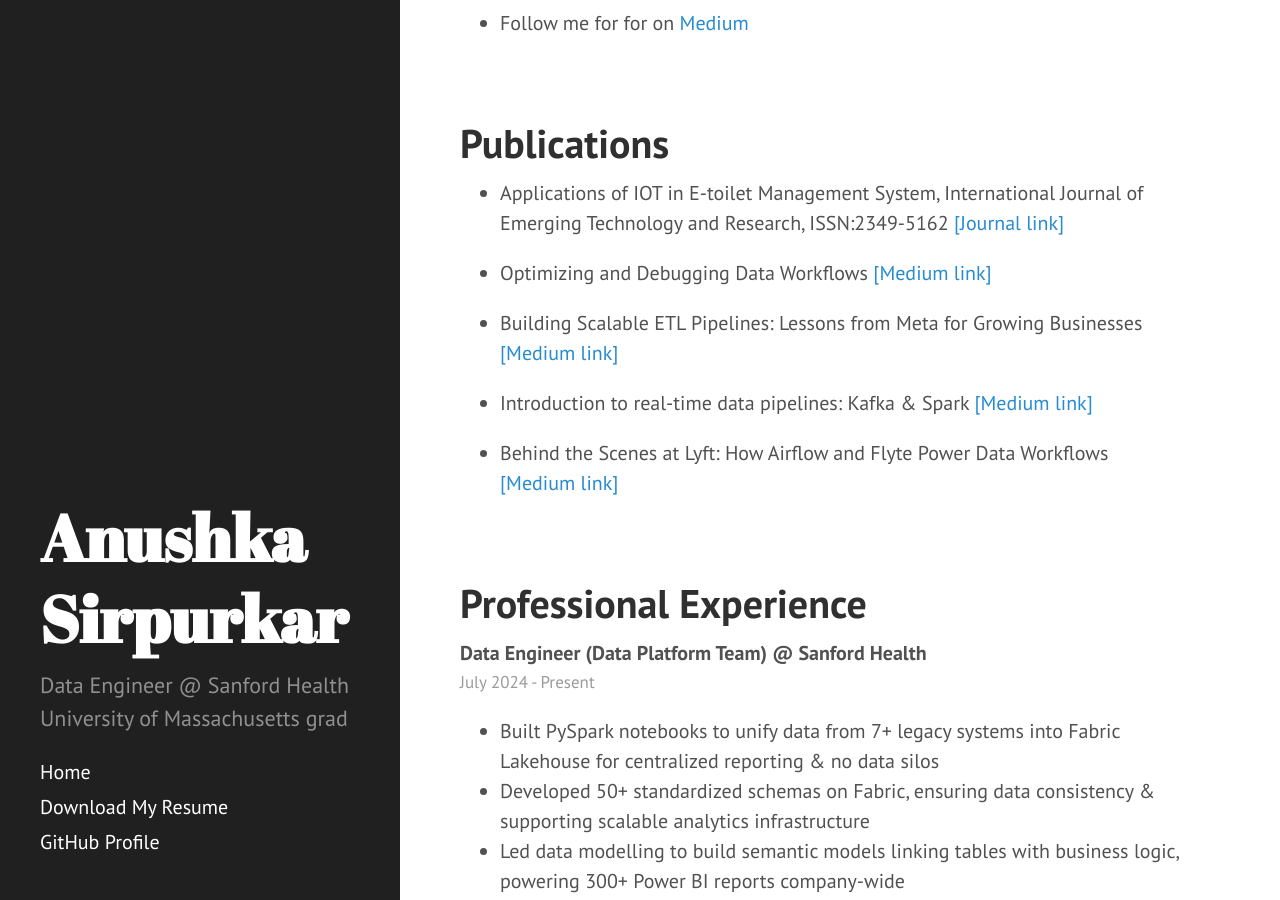
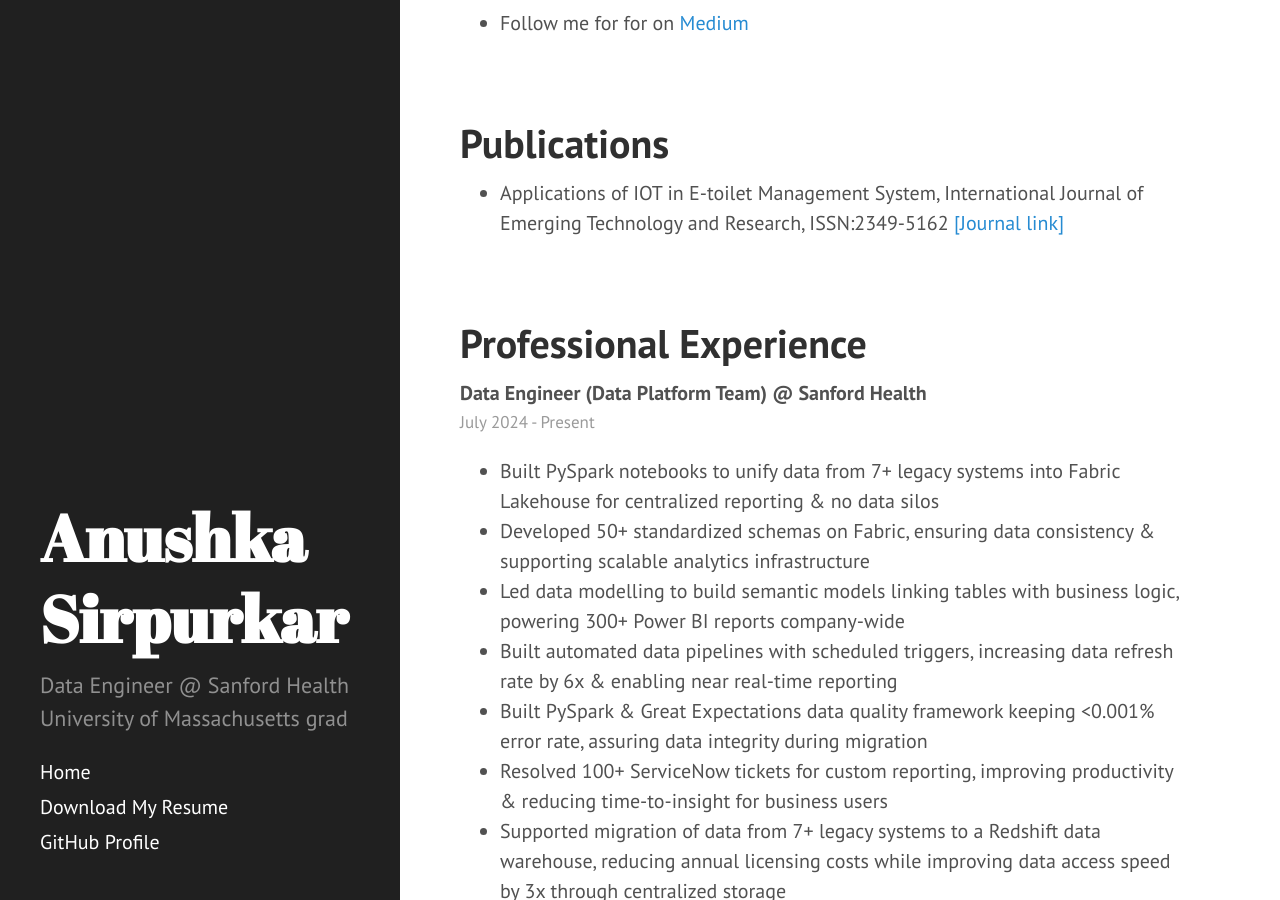
Before and after one commit to aspk74/anushkasirpurkar.github.io, a Jekyll site: the page built from index.html, in a window 1280 px wide and 900 px high, scrolled down 1892 px. Built offline with Jekyll 4.4.1, drawn with Linux system fonts in a browser that asks for light colours; the list of posts is cut into pages by our own code.

Commit message:
Update 2019-10-19-publications.md

```diff
--- a/_posts/2019-10-19-publications.md
+++ b/_posts/2019-10-19-publications.md
@@ -6,23 +6,3 @@ title: Publications
 * Applications of IOT in E-toilet Management System, International Journal of Emerging Technology and Research, ISSN:2349-5162 <a href="https://www.jetir.org/view?paper=JETIR2109040">
 [Journal link]
 </a>
-
-* Optimizing and Debugging Data Workflows
-<a href="https://medium.com/@aspk74/optimizing-and-debugging-data-workflows-3d5c23e90f33">
-[Medium link]
-</a>
-
-* Building Scalable ETL Pipelines: Lessons from Meta for Growing Businesses
-<a href="https://medium.com/@aspk74/building-scalable-etl-pipelines-lessons-from-meta-for-growing-businesses-31bf9a1970c8">
-[Medium link]
-</a>
-
-* Introduction to real-time data pipelines: Kafka & Spark
-<a href="https://medium.com/@aspk74/introduction-to-real-time-data-pipelines-kafka-spark-d951302bb963">
-[Medium link]
-</a>
-
-* Behind the Scenes at Lyft: How Airflow and Flyte Power Data Workflows
-<a href="https://medium.com/@aspk74/behind-the-scenes-at-lyft-how-airflow-and-flyte-power-data-workflows-7809e9d47ff0">
-[Medium link]
-</a>
```
